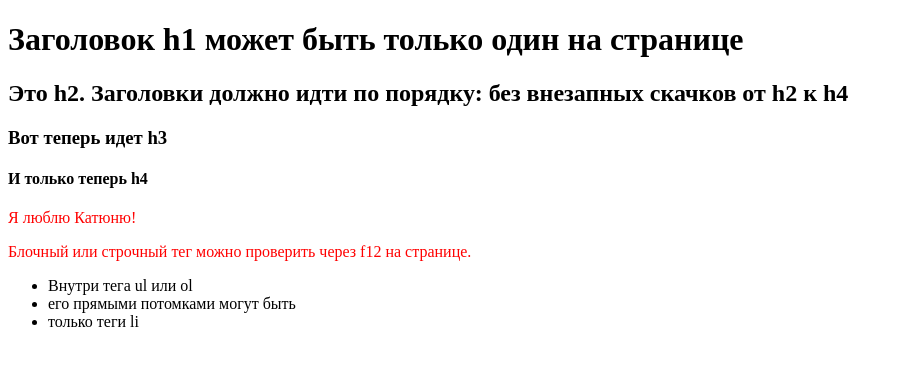
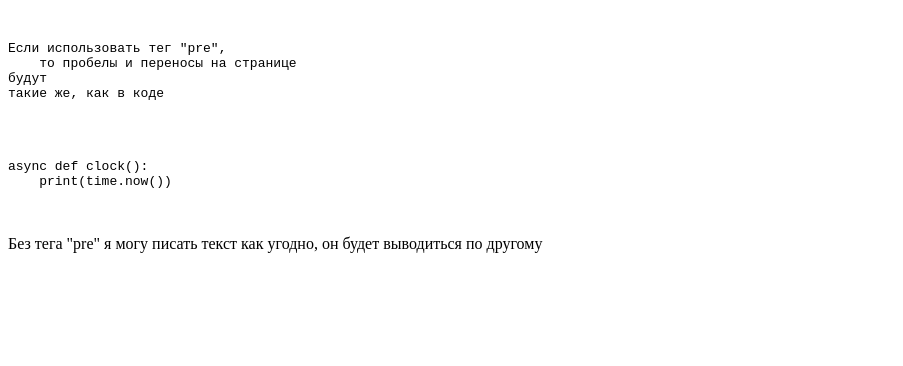
Before and after one commit to LomakinVladislav/HTML-course, a plain HTML site: page index.html in a window 1280 px wide. Shown: the whole page, without its empty margins (0-903 px from the left). Drawn offline with Linux system fonts and the light colour scheme.

Commit message:
Тег "pre" для пробелов и отступов как в коде

```diff
--- a/index.html
+++ b/index.html
@@ -6,28 +6,21 @@
     <title>Document</title>
 </head>
 <body>
-    <h1>Заголовок h1 может быть только один на странице</h1>
-    <section>
-        <h2>Это h2. Заголовки должно идти по порядку: без внезапных скачков от h2 к h4</h2>
-        <h3>Вот теперь идет h3</h3>
-        <h4>И только теперь h4</h4>
-    </section>
-    <p id="KatyaLove">Я люблю Катюню!</p>
-    <p style="color: red;">Блочный или строчный тег можно проверить через f12 на странице.</p>
-
-    <ul>
-        <li>Внутри тега ul или ol</li>
-        <li>его прямыми потомками могут быть</li>
-        <li>только теги li</li>
-    </ul>
-</body>
+    <div>
+        <pre>
+            <p>Если использовать тег "pre",
+    то пробелы и переносы на странице
+будут
+такие же, как в коде
+            </p>
+            <code>
+async def clock():
+    print(time.now())
+            </code>
+        </pre>
+        <p>Без тега "pre" я могу писать текст
+            как угодно, он будет
+            выводиться по другому
+        </p>
+    </div>
 </html>
-
-<style>
-.div_class{
-    background: rgb(159, 159, 192);
-}
-#KatyaLove{
-    color: red;
-}
-</style>
```
